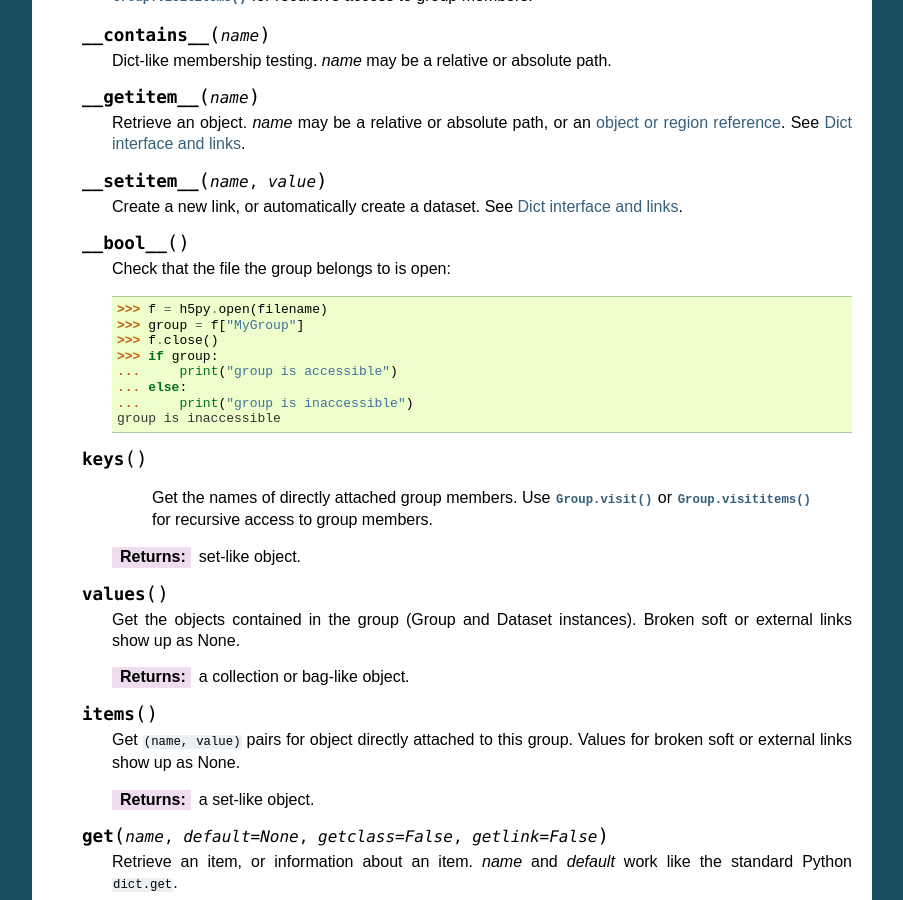
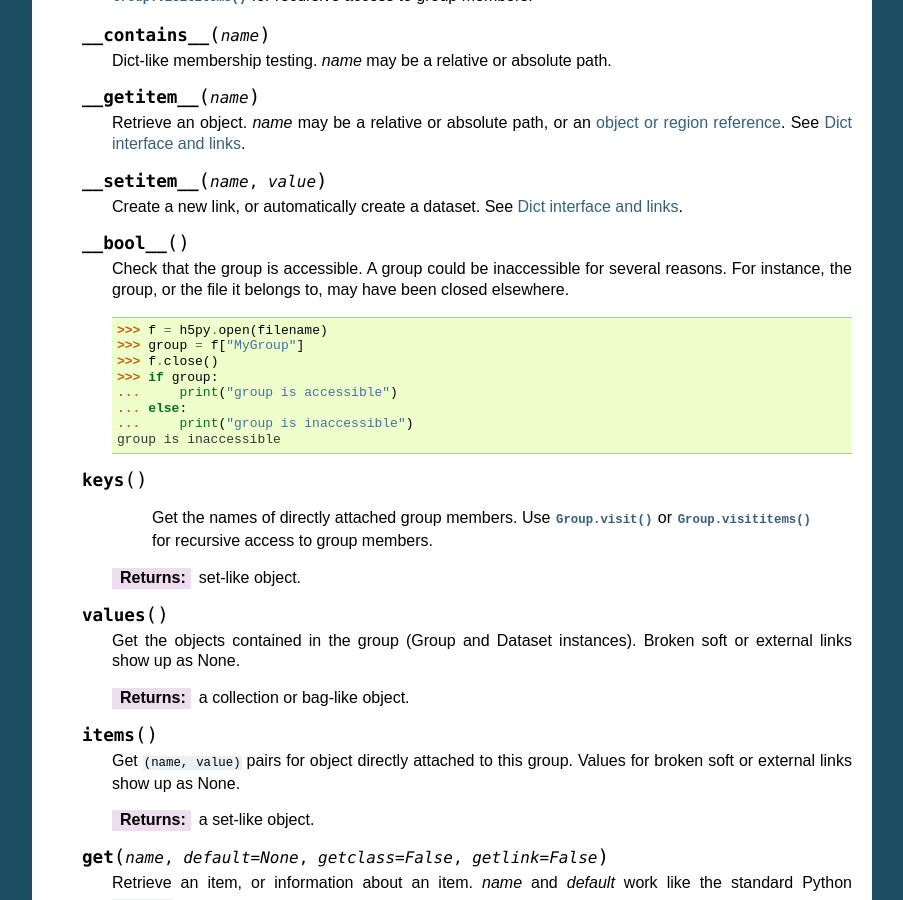
Before and after one commit to h5py/h5py, a Sphinx documentation site: the page built from docs/high/group.rst, in a window 1280 px wide and 900 px high, scrolled down 2640 px. Shown: the whole window, without its empty margins (198-1101 px from the left). Built offline with Sphinx 7.4.7, drawn with Linux system fonts in a browser that asks for light colours; pages that are not in the unit, such as notebooks, are missing from menus.

Commit message:
Clarify in documentation that groups can be closed

```diff
--- a/docs/high/group.rst
+++ b/docs/high/group.rst
@@ -197,7 +197,9 @@ Reference
 
     .. method:: __bool__()
 
-        Check that the file the group belongs to is open:
+        Check that the group is accessible.
+        A group could be inaccessible for several reasons. For instance, the
+        group, or the file it belongs to, may have been closed elsewhere.
 
         >>> f = h5py.open(filename)
         >>> group = f["MyGroup"]
```
